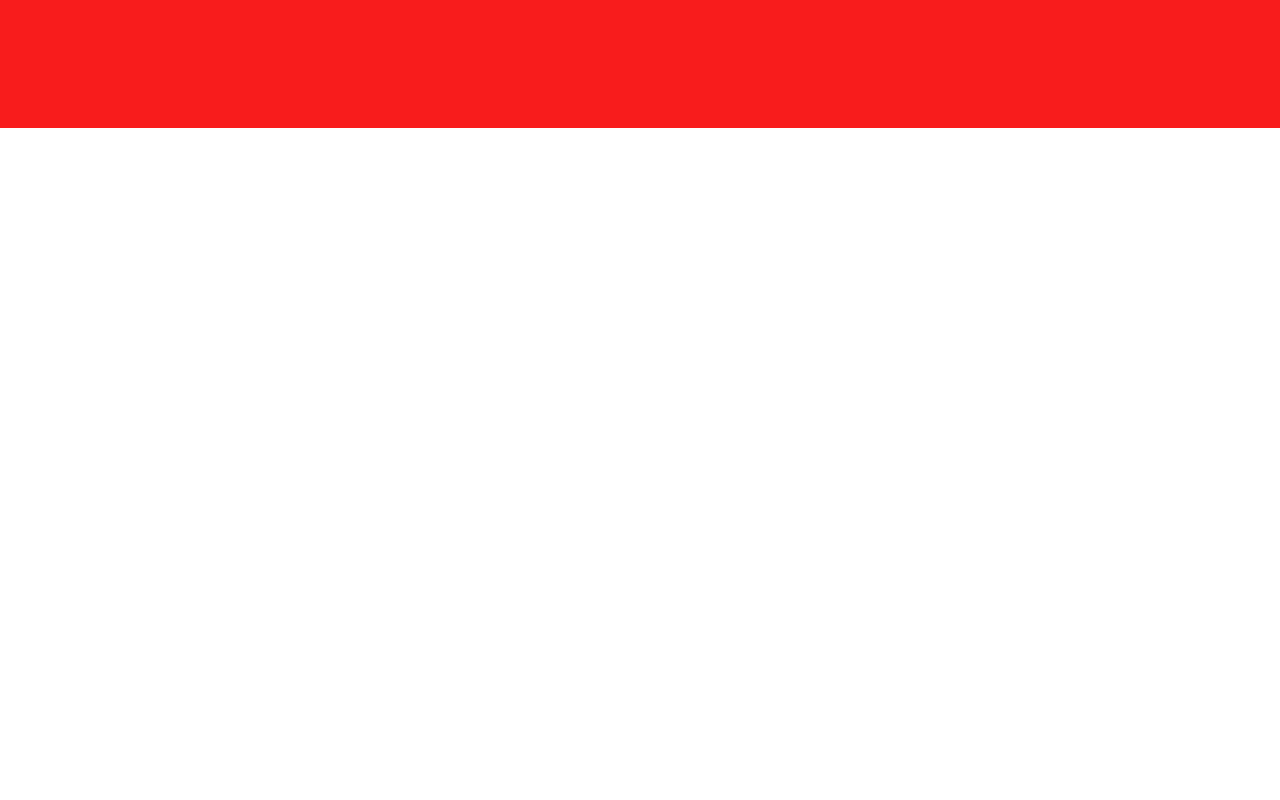
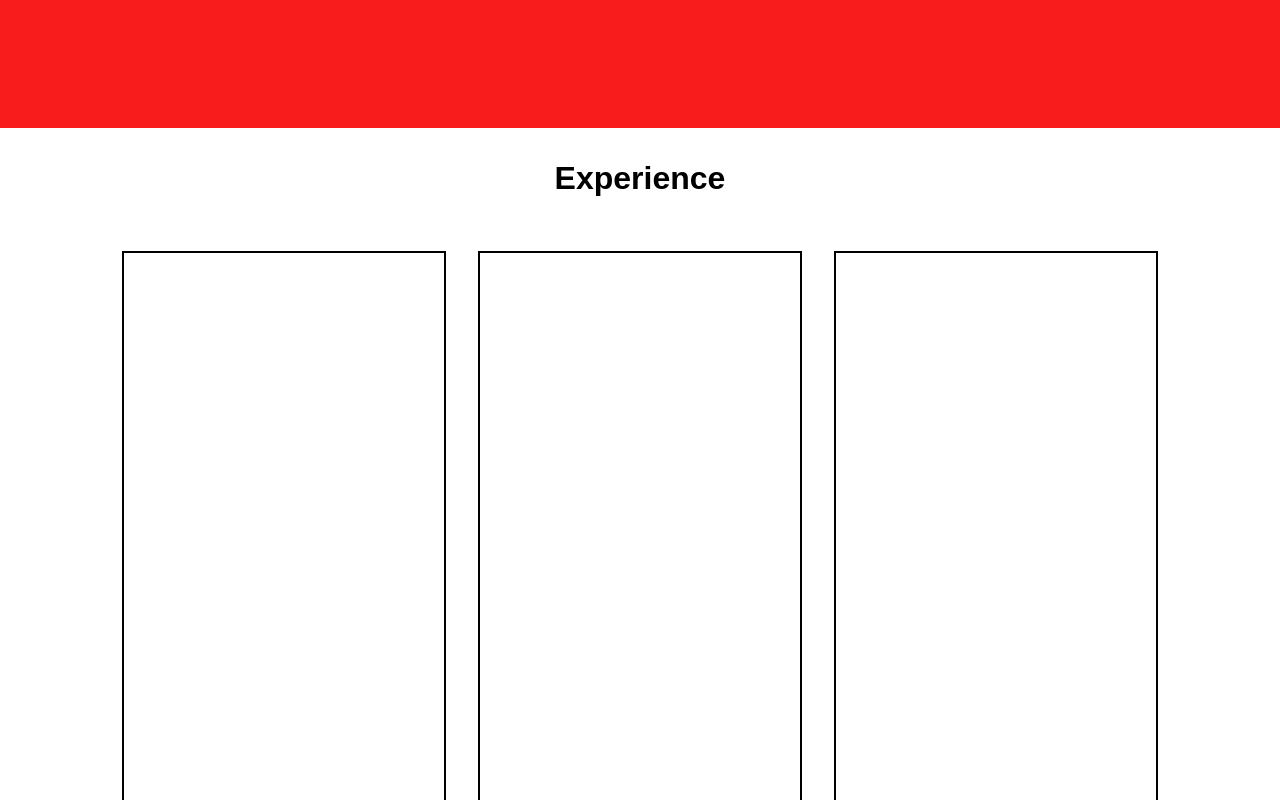
Before and after one commit to ShazAliMomin/personal-site, a React (Create React App) app: page / in a window 1280 px wide. Shown: the part 1460-2260 px from the top of the page. Built offline with nearby package versions, Linux system fonts and the light colour scheme; a web font is replaced by a local one.

Commit message:
Added experience content sections

```diff
--- a/src/components/Experience/Experience.css
+++ b/src/components/Experience/Experience.css
@@ -1,4 +1,47 @@
+.experience-section {
+  background-color: white;
+  height: 100vh;
+  margin: 0;
+  padding: 0;
+}
+
+.experience-section h1 {
+  color: black;
+  margin: 0;
+  padding: 0;
+  padding-top: 2rem;
+  text-align: center;
+}
+
 .experience-container {
   background-color: white;
-  height: 100vh;
+  height: 80vh;
+  display: flex;
+  justify-content: center;
+  align-items: center;
+  gap: 2rem;
+  margin: 0;
+  padding: 0;
+  padding-top: 1rem;
 }
+
+.education-container {
+  height: 70vh;
+  width: 40vh;
+  background-color: white;
+  border: 2px black solid;
+}
+
+.work-container {
+  height: 70vh;
+  width: 40vh;
+  background-color: white;
+  border: 2px black solid;
+}
+
+.extracirricular-container {
+  height: 70vh;
+  width: 40vh;
+  background-color: white;
+  border: 2px black solid;
+}
--- a/src/components/Experience/Experience.jsx
+++ b/src/components/Experience/Experience.jsx
@@ -2,7 +2,16 @@ import React from "react";
 import "./Experience.css";
 
 function Experience() {
-  return <div className="experience-container"></div>;
+  return (
+    <div className="experience-section">
+      <h1>Experience</h1>
+      <div className="experience-container">
+        <div className="education-container"></div>
+        <div className="work-container"></div>
+        <div className="extracirricular-container"></div>
+      </div>
+    </div>
+  );
 }
 
 export default Experience;
```
